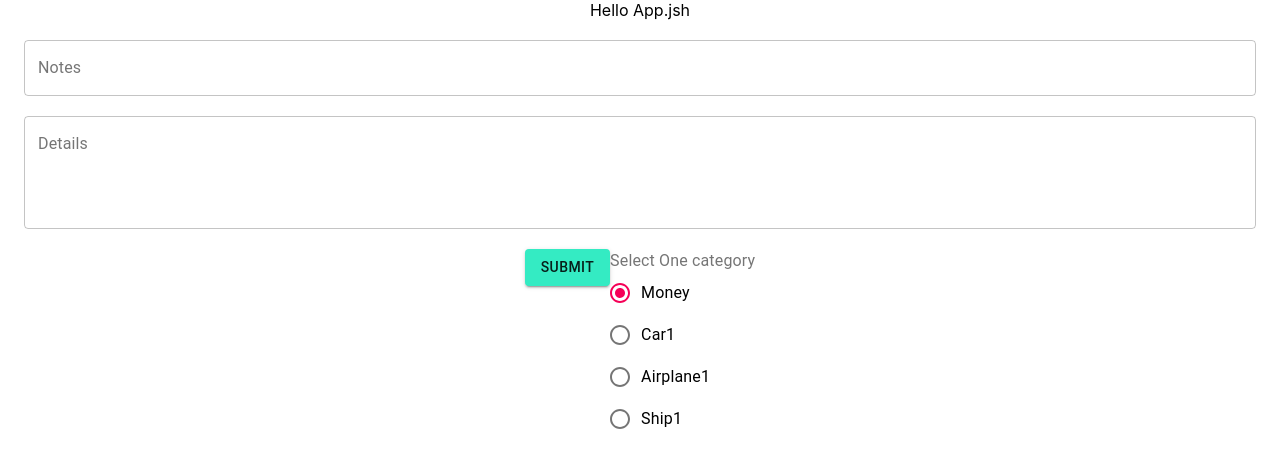
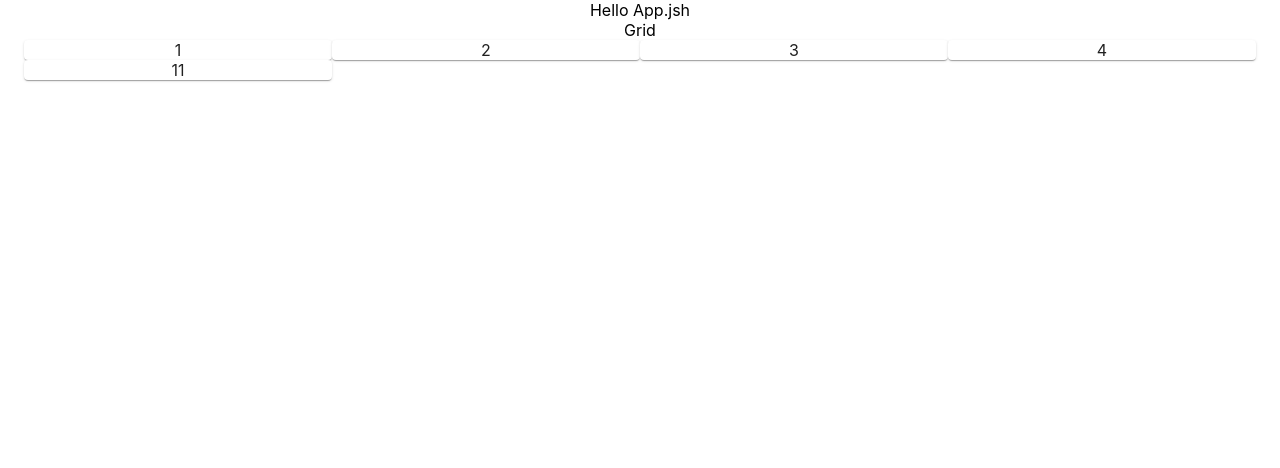
Before and after one commit to Atharva-77/Material-UI-Basics, a React (Create React App) app in the folder material-ui-app/: page / in a window 1280 px wide. Shown: the top 468 px of the page. Built offline with nearby package versions, Linux system fonts and the light colour scheme.

Commit message:
Grid added

```diff
--- a/material-ui-app/src/App.js
+++ b/material-ui-app/src/App.js
@@ -10,6 +10,7 @@ import createPalette from '@mui/material/styles/createPalette';
 import { ThemeProvider } from '@mui/material';
 import InputFieldText from './InputTextField';
 import InputTextField from './InputTextField';
+import GridComponent from './GridComponent';
 
 const theme=createTheme({
     palette: {
@@ -40,8 +41,8 @@ function App() {
              Hello App.jsh
              {/* <MultTypography/> */}
               {/* <ButtonUI /> */}
-              <InputTextField />
-
+              {/* <InputTextField /> */}
+              <GridComponent />
         </div>
 
       </ThemeProvider>
--- /dev/null
+++ b/material-ui-app/src/GridComponent.js
@@ -0,0 +1,151 @@
+import React from 'react';
+import Typography from '@mui/material/Typography'
+import { Container } from '@mui/system';//Margin to left & right
+import { ThemeProvider, createTheme, makeStyles } from '@material-ui/core/styles';
+import { FormControlLabel, Paper, Radio, RadioGroup, TextField } from '@material-ui/core';
+import Button from '@mui/material/Button'
+import './InputTextField.css'
+import { useState } from 'react';
+import { FormControl, FormLabel, Grid } from '@mui/material';
+
+const useStyle=makeStyles({
+    filed:{
+        marginTop:20,
+        marginBottom: 20,
+        display: 'block'
+        // color: 'green',
+        // '&:hover':
+        // {
+            // backgroundColor:'green'
+        // }
+    },
+    // button color not changing ..see how to change
+    btn: {
+        backgroundColor:"#fc1212"
+
+    }
+})
+
+
+const theme1=createTheme({
+    palette: {
+        primary: {
+            main: "#b207f0"
+        }
+    }
+})
+// const theme={};
+
+
+
+function GridComponent() {
+
+    const classes=useStyle();
+    // console.log("CLASSES", classes);
+
+    const [title, setTitle] = useState('');
+    const [details, setDetails] = useState('');
+    const [titleError, setTitleError] = useState(false);
+    const [detailsError, setDetailsError] = useState(false);
+
+    const [category, setcategory] = useState('money');
+
+
+    const handleSubmit = (e) =>
+    {
+        e.preventDefault()
+        // console.log("handleSUBMIT ", title, details);
+        setTitleError(false);
+        setDetailsError(false);
+
+        if (title == '')
+            setTitleError(true);
+
+        if (details == '')
+            setDetailsError(true);
+
+        if (title && details)
+             console.log("handleSUBMIT ", title, details,category);
+
+    }
+
+    return (
+        <Container>
+            Grid
+             <ThemeProvider  theme={theme1}>
+
+                {/* <form onSubmit={handleSubmit}>
+                    <TextField
+                        className={classes.filed}
+                        onChange={(e)=>setTitle(e.target.value)}
+                        label="Notes"
+                        variant='outlined'
+                        color="primary"
+                        fullWidth
+                        // required
+                        error={titleError}
+                    />
+
+                    <TextField
+                        className={classes.filed}
+                        onChange={(e)=>setDetails(e.target.value)}
+                        label="Details"
+                        variant='outlined'
+                        color="primary"
+                        fullWidth
+                        // required
+                        error={detailsError}
+                        multiline
+                        rows={4}
+                    />
+
+                    <Button
+                        // className="button_color"
+                        className={classes.btn}
+                        type="submit"
+                        variant="contained"
+                        // color="red"
+                               >
+                        SubmiT
+                    </Button>
+
+
+                    <FormControl className={classes.filed}>
+
+                        <FormLabel>Select One category</FormLabel>
+                        <RadioGroup value={category} onChange={(e) => setcategory(e.target.value)}>
+                            <FormControlLabel value="money" control={<Radio />} label="Money" />
+                            <FormControlLabel value="car" control={<Radio />} label="Car1" />
+                            <FormControlLabel value="Airplane" control={<Radio />} label="Airplane1" />
+                            <FormControlLabel value="Ship" control={<Radio />} label="Ship1" />
+                        </RadioGroup>
+
+                    </FormControl>
+                </form> */}
+
+                <Grid container>
+                    <Grid item xs={12} sm={6} md={3} l>
+                        <Paper>1</Paper>
+                        <Paper>11</Paper>
+                    </Grid>
+
+                    <Grid item xs={12} sm={6} md={3} l>
+                        <Paper>2</Paper>
+                    </Grid>
+
+                    <Grid item xs={12} sm={6} md={3} l>
+                        <Paper>3</Paper>
+                    </Grid>
+                    <Grid item xs={12} sm={6} md={3} l>
+
+                        <Paper>4</Paper>
+                    </Grid>
+                </Grid>
+
+
+          </ThemeProvider>
+         </Container>
+    );
+}
+
+export default GridComponent;
```
